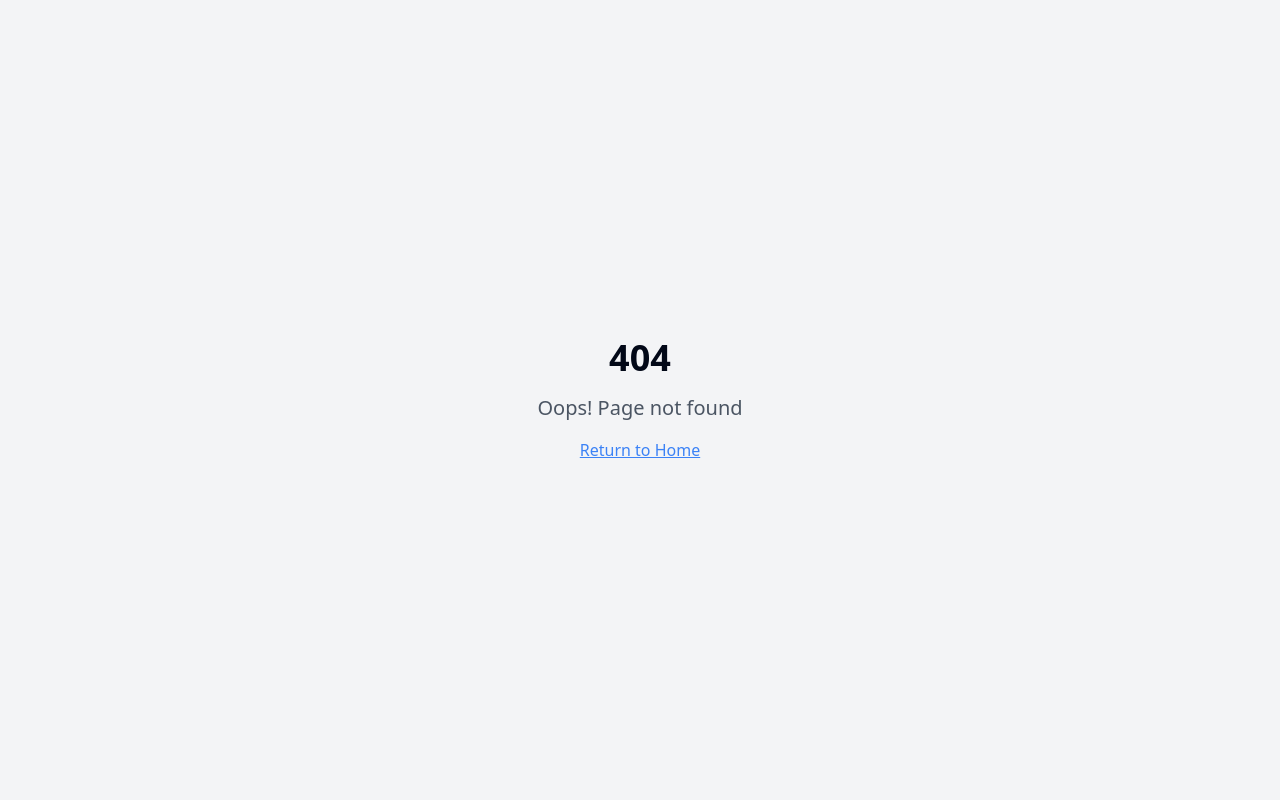
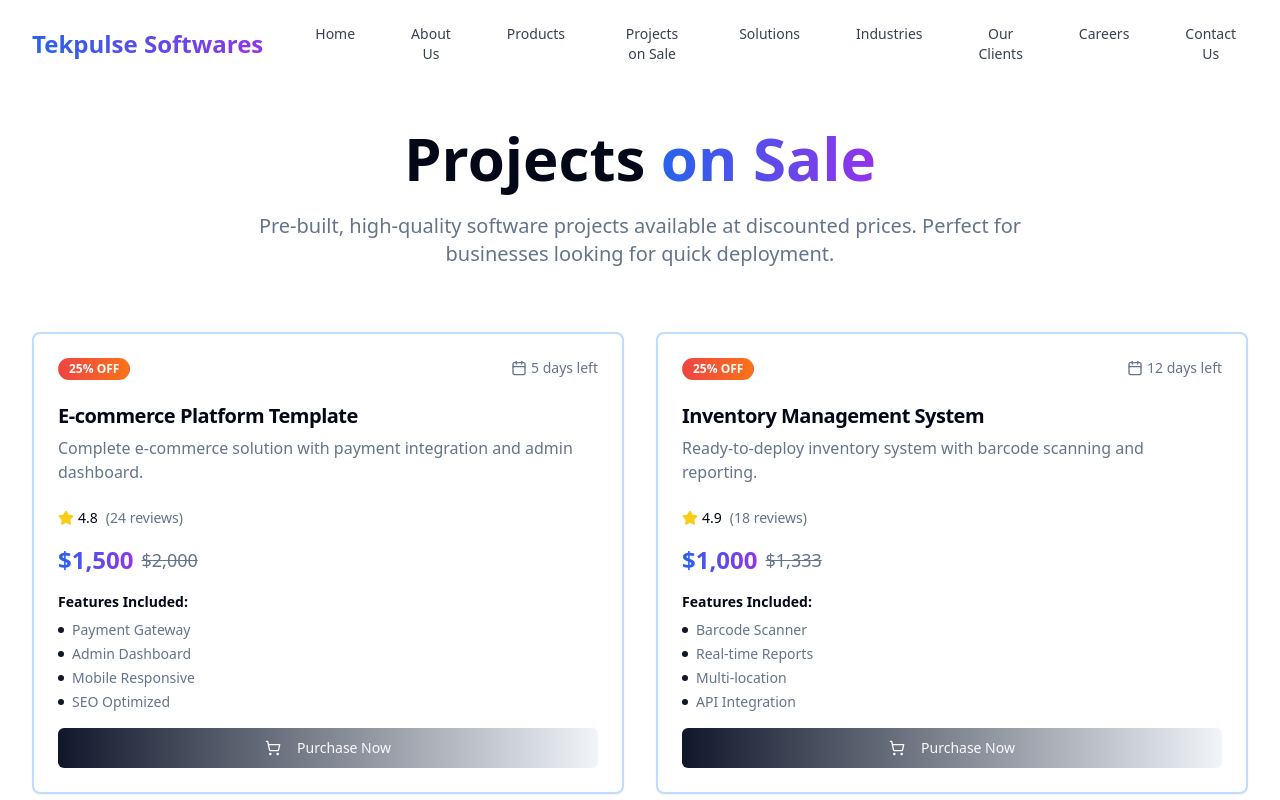
Before and after one commit to TEKPULSE-SOLUTIONS/tekpulse-web-profile-13, a React (Vite) app: page /projects-on-sale in a window 1280 px wide. Before the commit this address had no page. Shown: the top 800 px of the page. Built offline with nearby package versions, Linux system fonts and the light colour scheme.

Commit message:
Add Projects on Sale to Navbar
Added "Projects on Sale" link to the navigation bar and created the ProjectsOnSale page with the provided source code.

```diff
--- a/src/App.tsx
+++ b/src/App.tsx
@@ -6,6 +6,7 @@ import { QueryClient, QueryClientProvider } from "@tanstack/react-query";
 import { BrowserRouter, Routes, Route } from "react-router-dom";
 import Index from "./pages/Index";
 import Products from "./pages/Products";
+import ProjectsOnSale from "./pages/ProjectsOnSale";
 import NotFound from "./pages/NotFound";
 
 const queryClient = new QueryClient();
@@ -19,6 +20,7 @@ const App = () => (
         <Routes>
           <Route path="/" element={<Index />} />
           <Route path="/products" element={<Products />} />
+          <Route path="/projects-on-sale" element={<ProjectsOnSale />} />
           {/* ADD ALL CUSTOM ROUTES ABOVE THE CATCH-ALL "*" ROUTE */}
           <Route path="*" element={<NotFound />} />
         </Routes>
--- a/src/components/Navigation.tsx
+++ b/src/components/Navigation.tsx
@@ -40,6 +40,7 @@ const Navigation = () => {
     { label: 'Home', href: 'home' },
     { label: 'About Us', href: 'about' },
     { label: 'Products', href: '/products', isRoute: true },
+    { label: 'Projects on Sale', href: '/projects-on-sale', isRoute: true },
     { label: 'Solutions', href: 'solutions' },
     { label: 'Industries', href: 'industries' },
     { label: 'Our Clients', href: 'clients' },
--- /dev/null
+++ b/src/pages/ProjectsOnSale.tsx
@@ -0,0 +1,255 @@
+
+import { useState } from "react";
+import { Link } from "react-router-dom";
+import {
+  ArrowRight,
+  ShoppingCart,
+  Star,
+  Calendar,
+  Loader2,
+} from "lucide-react";
+import { Button } from "@/components/ui/button";
+import { Card, CardContent, CardHeader, CardTitle } from "@/components/ui/card";
+import { Badge } from "@/components/ui/badge";
+import { useToast } from "@/hooks/use-toast";
+import Navigation from "@/components/Navigation";
+import Footer from "@/components/Footer";
+
+export default function ProjectsOnSale() {
+  const { toast } = useToast();
+  const [purchasingProject, setPurchasingProject] = useState<string | null>(
+    null,
+  );
+
+  const projects = [
+    {
+      id: "ecommerce-platform",
+      title: "E-commerce Platform Template",
+      description:
+        "Complete e-commerce solution with payment integration and admin dashboard.",
+      originalPrice: "$2,000",
+      salePrice: "$1,500",
+      discount: "25%",
+      rating: 4.8,
+      reviews: 24,
+      timeLeft: "5 days left",
+      features: [
+        "Payment Gateway",
+        "Admin Dashboard",
+        "Mobile Responsive",
+        "SEO Optimized",
+      ],
+    },
+    {
+      id: "inventory-management",
+      title: "Inventory Management System",
+      description:
+        "Ready-to-deploy inventory system with barcode scanning and reporting.",
+      originalPrice: "$1,333",
+      salePrice: "$1,000",
+      discount: "25%",
+      rating: 4.9,
+      reviews: 18,
+      timeLeft: "12 days left",
+      features: [
+        "Barcode Scanner",
+        "Real-time Reports",
+        "Multi-location",
+        "API Integration",
+      ],
+    },
+    {
+      id: "crm-software",
+      title: "CRM Software Package",
+      description:
+        "Customer relationship management system with sales pipeline and analytics.",
+      originalPrice: "$2,667",
+      salePrice: "$2,000",
+      discount: "25%",
+      rating: 4.7,
+      reviews: 31,
+      timeLeft: "8 days left",
+      features: [
+        "Sales Pipeline",
+        "Contact Management",
+        "Email Integration",
+        "Analytics Dashboard",
+      ],
+    },
+    {
+      id: "erp-system",
+      title: "ERP System Complete",
+      description:
+        "Comprehensive Enterprise Resource Planning system with modules for finance, HR, and operations.",
+      originalPrice: "$5,556",
+      salePrice: "$5,000",
+      discount: "10%",
+      rating: 4.9,
+      reviews: 15,
+      timeLeft: "15 days left",
+      features: [
+        "Financial Management",
+        "HR & Payroll",
+        "Inventory Control",
+        "Reporting & Analytics",
+        "Multi-company Support",
+        "Role-based Access",
+      ],
+    },
+  ];
+
+  const handlePurchase = async (project: any) => {
+    setPurchasingProject(project.id);
+
+    try {
+      // Simulate processing time
+      await new Promise((resolve) => setTimeout(resolve, 1500));
+
+      // For now, we'll redirect to WhatsApp with purchase intent
+      // Later you can integrate with M-Pesa API here
+      const message = `Hi, I want to purchase "${project.title}" for ${project.salePrice}. Please help me complete this purchase.`;
+      const whatsappUrl = `https://wa.me/254798653043?text=${encodeURIComponent(message)}`;
+
+      window.open(whatsappUrl, "_blank");
+
+      toast({
+        title: "Purchase Initiated",
+        description:
+          "You'll be redirected to WhatsApp to complete your purchase with our team.",
+      });
+    } catch (error) {
+      toast({
+        title: "Error",
+        description: "Failed to initiate purchase. Please try again.",
+        variant: "destructive",
+      });
+    } finally {
+      setPurchasingProject(null);
+    }
+  };
+
+  return (
+    <div className="min-h-screen bg-background">
+      <Navigation />
+
+      <section className="py-20 lg:py-32">
+        <div className="max-w-7xl mx-auto px-4 sm:px-6 lg:px-8">
+          <div className="text-center space-y-6 mb-16">
+            <h1 className="text-4xl lg:text-6xl font-bold">
+              Projects <span className="bg-gradient-to-r from-blue-600 to-purple-600 bg-clip-text text-transparent">on Sale</span>
+            </h1>
+            <p className="text-xl text-muted-foreground max-w-3xl mx-auto">
+              Pre-built, high-quality software projects available at discounted
+              prices. Perfect for businesses looking for quick deployment.
+            </p>
+          </div>
+
+          <div className="grid grid-cols-1 lg:grid-cols-2 xl:grid-cols-2 gap-8 mb-16">
+            {projects.map((project, index) => (
+              <Card
+                key={index}
+                className="border-2 border-blue-200 hover:border-blue-400 hover:shadow-lg transition-all duration-300"
+              >
+                <CardHeader>
+                  <div className="flex justify-between items-start mb-4">
+                    <Badge
+                      variant="destructive"
+                      className="bg-gradient-to-r from-red-500 to-orange-500"
+                    >
+                      {project.discount} OFF
+                    </Badge>
+                    <div className="flex items-center space-x-1 text-sm text-muted-foreground">
+                      <Calendar className="w-4 h-4" />
+                      <span>{project.timeLeft}</span>
+                    </div>
+                  </div>
+                  <CardTitle className="text-xl">{project.title}</CardTitle>
+                  <p className="text-muted-foreground">{project.description}</p>
+                </CardHeader>
+                <CardContent className="space-y-4">
+                  <div className="flex items-center space-x-2">
+                    <div className="flex items-center space-x-1">
+                      <Star className="w-4 h-4 fill-yellow-400 text-yellow-400" />
+                      <span className="text-sm font-medium">
+                        {project.rating}
+                      </span>
+                    </div>
+                    <span className="text-sm text-muted-foreground">
+                      ({project.reviews} reviews)
+                    </span>
+                  </div>
+
+                  <div className="space-y-2">
+                    <div className="flex items-center space-x-2">
+                      <span className="text-2xl font-bold bg-gradient-to-r from-blue-600 to-purple-600 bg-clip-text text-transparent">
+                        {project.salePrice}
+                      </span>
+                      <span className="text-lg text-muted-foreground line-through">
+                        {project.originalPrice}
+                      </span>
+                    </div>
+                  </div>
+
+                  <div className="space-y-2">
+                    <h4 className="font-semibold text-sm">
+                      Features Included:
+                    </h4>
+                    <ul className="space-y-1">
+                      {project.features.map((feature, featureIndex) => (
+                        <li
+                          key={featureIndex}
+                          className="text-sm text-muted-foreground flex items-center space-x-2"
+                        >
+                          <div className="w-1.5 h-1.5 bg-primary rounded-full"></div>
+                          <span>{feature}</span>
+                        </li>
+                      ))}
+                    </ul>
+                  </div>
+
+                  <Button
+                    className="w-full bg-gradient-to-r from-primary to-secondary hover:from-primary/90 hover:to-secondary/90"
+                    onClick={() => handlePurchase(project)}
+                    disabled={purchasingProject === project.id}
+                  >
+                    {purchasingProject === project.id ? (
+                      <>
+                        <Loader2 className="mr-2 w-4 h-4 animate-spin" />
+                        Processing...
+                      </>
+                    ) : (
+                      <>
+                        <ShoppingCart className="mr-2 w-4 h-4" />
+                        Purchase Now
+                      </>
+                    )}
+                  </Button>
+                </CardContent>
+              </Card>
+            ))}
+          </div>
+
+          <div className="text-center">
+            <div className="border-2 border-blue-200 rounded-2xl p-12 space-y-6">
+              <h2 className="text-3xl font-bold">
+                Looking for Something Specific?
+              </h2>
+              <p className="text-muted-foreground max-w-2xl mx-auto">
+                Can't find the perfect project? Let us know what you need and
+                we'll create a custom solution for you.
+              </p>
+              <Button size="lg" variant="outline" asChild>
+                <Link to="/project-request">
+                  Request Custom Project
+                  <ArrowRight className="ml-2 w-5 h-5" />
+                </Link>
+              </Button>
+            </div>
+          </div>
+        </div>
+      </section>
+
+      <Footer />
+    </div>
+  );
+}
```
